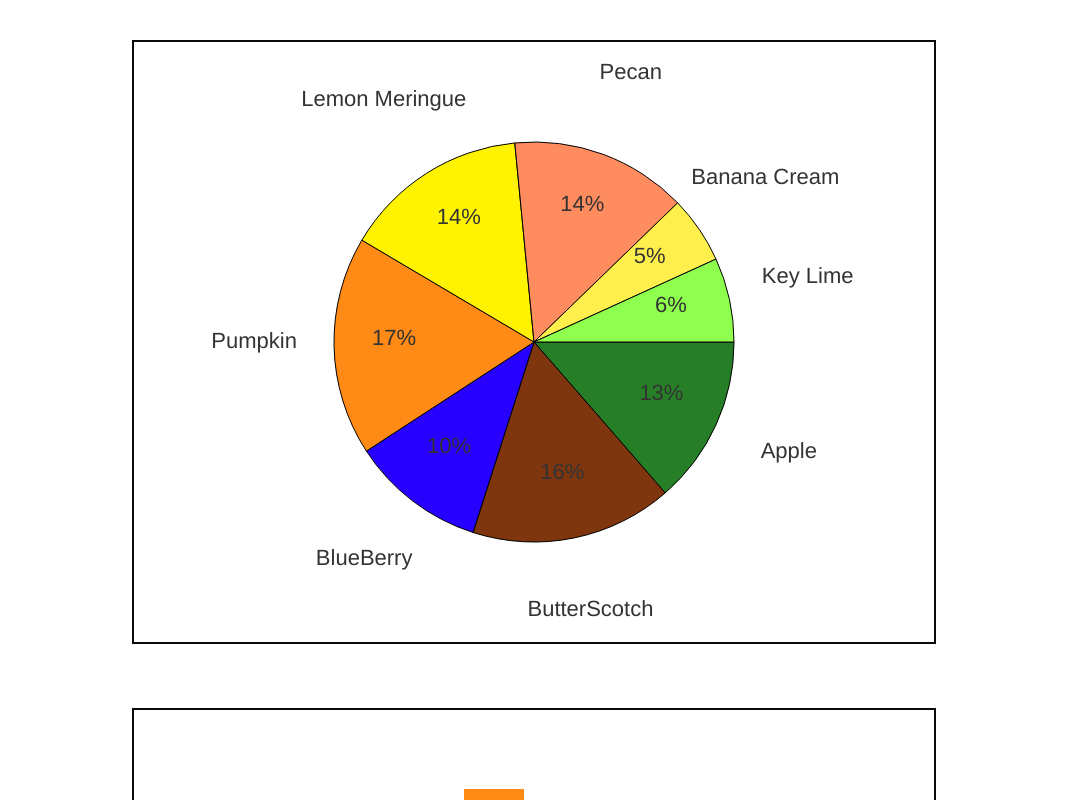
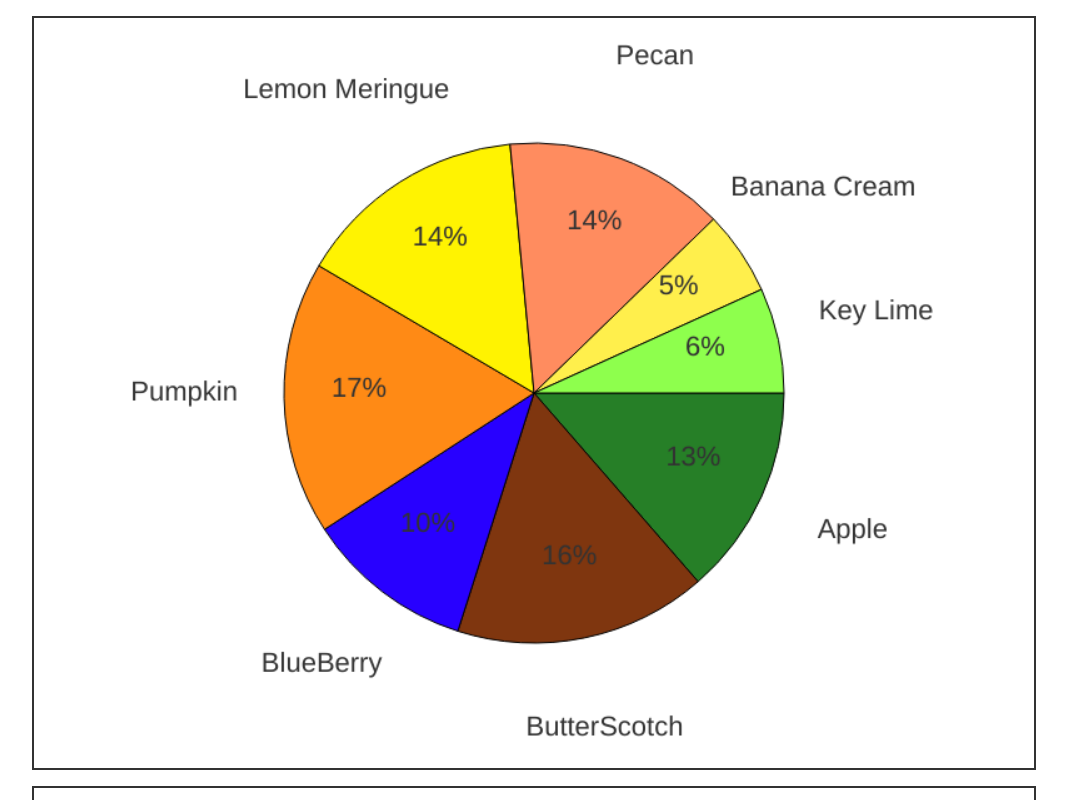
Before and after one commit to carr0476/canvas-charts, a plain HTML site: page index.html in a window 1280 px wide. Shown: the top 800 px of the page, without its empty margins (106-1173 px from the left). Drawn offline with Linux system fonts and the light colour scheme.

Commit message:
various small things

```diff
--- a/main.css
+++ b/main.css
@@ -2,8 +2,10 @@ body{
     display: flex;
     flex-direction: column;
 }
-canvas{
-    border: 2px solid #0b0b0b;
-    margin: 2rem auto;
-    max-width: 90%;
+canvas {
+    border: 2px solid #333;
+    margin: .5rem auto;
+     width: 90%;
+    height: auto;
+    max-width: 1000px;
 }
--- a/main.js
+++ b/main.js
@@ -112,14 +112,19 @@ function plotGraph(data) {
 
     data.forEach(graph => {
 
+        //makes the bars in the graph
         console.log(graph.title)
         ctxB.beginPath();
         ctxB.fillStyle = graph.colour;
         console.log((graph.flavour / total) * 100);
+        //this plots the graphs and flips them to start on the bottom axis
         ctxB.fillRect(endPoint, 599, width, (graph.flavour)*-4);
         endPoint = endPoint + startPoint + 80;
         console.log(startPoint)
         ctxB.closePath();
 
+        //creates the text under each bar
+
+        //craetes the percentage on each bar
     });
 }
```
